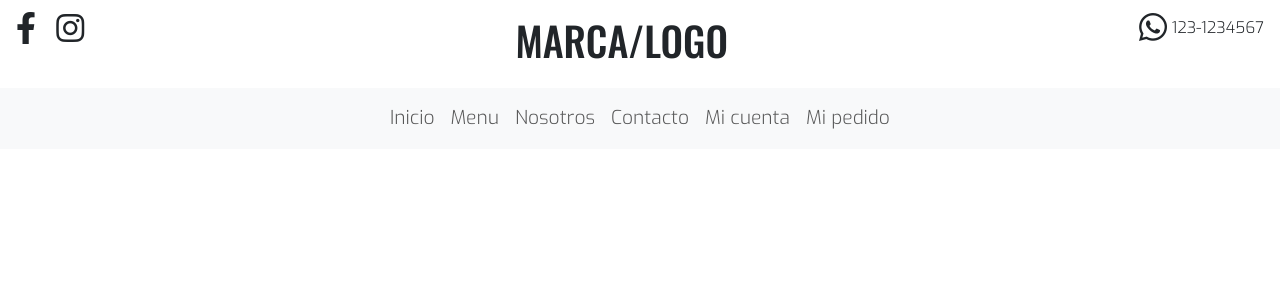
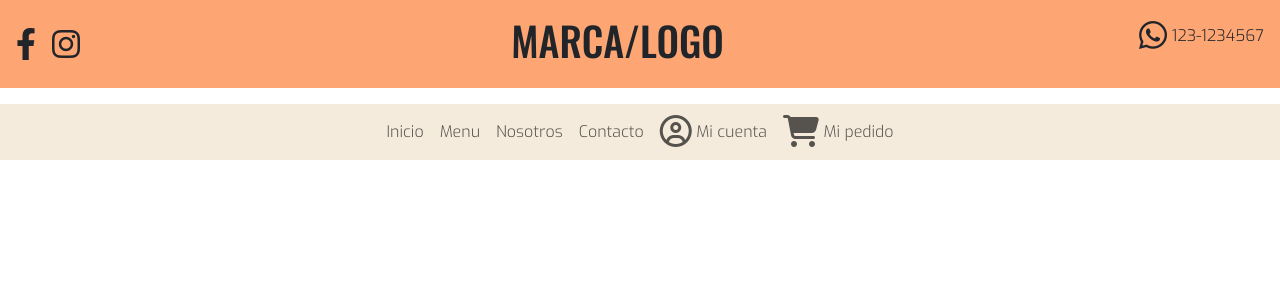
Before and after one commit to brunomry/frontendProyectoFinal_RollingCode, a React (Vite) app: page / in a window 1280 px wide. Shown: the top 300 px of the page. Built offline with nearby package versions, Linux system fonts and the light colour scheme.

Commit message:
se agregaron colores distintivos al header y navbar. Tambien se conifguró el navbar para que cuando sea un botón hamburguesa las opcione desplegadas aparezcan centradas

```diff
--- a/src/components/common/MenuNavegacion.jsx
+++ b/src/components/common/MenuNavegacion.jsx
@@ -4,33 +4,41 @@ import { Button, Container, Nav, Navbar } from "react-bootstrap";
 const MenuNavegacion = () => {
   return (
     <>
-      <header className="p-3 d-none d-md-block d-md-flex d-lg-flex d-xl-flex d-xxl-flex justify-content-between">
+      <header className="p-3 d-none d-md-block d-md-flex d-lg-flex d-xl-flex d-xxl-flex justify-content-between align-items-center">
         <div>
-          <i className="fa-brands fa-facebook-f fa-2xl me-3"> </i>{" "}
-          <i className="fa-brands fa-instagram fa-2xl me-3"></i>{" "}
-          <i class="fa-brands fa-x-twitter fa-2xl"></i>
+          <i className="fa-brands fa-facebook-f fa-2xl me-3"> </i>
+          <i className="fa-brands fa-instagram fa-2xl me-3"></i>
+          <i className="fa-brands fa-x-twitter fa-2xl"></i>
         </div>
         <div>
           <h1>MARCA/LOGO</h1>
         </div>
         <div>
           <p>
-            {" "}
-            <i class="fa-brands fa-whatsapp fa-2xl"></i> 123-1234567
+            <i className="fa-brands fa-whatsapp fa-2xl"></i> 123-1234567
           </p>
         </div>
       </header>
-      <Navbar expand="lg" className="bg-body-tertiary navLinks">
+        <Navbar expand="lg"  className="navLinks navbarBackground mt-3">
           <Container>
+            <Navbar.Brand href="#home" className="d-block d-md-none">
+              MARCA/LOGO
+            </Navbar.Brand>
             <Navbar.Toggle aria-controls="basic-navbar-nav" />
             <Navbar.Collapse id="basic-navbar-nav">
-            <Nav className="mx-auto">
+              <Nav className="mx-auto align-items-center">
                 <Nav.Link href="#">Inicio</Nav.Link>
                 <Nav.Link href="#">Menu</Nav.Link>
                 <Nav.Link href="#">Nosotros</Nav.Link>
                 <Nav.Link href="#">Contacto</Nav.Link>
-                <Nav.Link href="#">Mi cuenta</Nav.Link>
-                <Nav.Link href="#">Mi pedido</Nav.Link>
+                <Nav.Link href="#">
+                  {" "}
+                  <i className="fa-regular fa-circle-user fa-2xl"></i> Mi cuenta
+                </Nav.Link>
+                <Nav.Link href="#">
+                  {" "}
+                  <i className="fa-solid fa-cart-shopping fa-2xl"></i> Mi pedido
+                </Nav.Link>
               </Nav>
             </Navbar.Collapse>
           </Container>
--- a/src/styles/navbar.css
+++ b/src/styles/navbar.css
@@ -9,5 +9,10 @@ h1{
 
 .navLinks{
     font-family: "Exo", sans-serif;
-    font-size: 1.5vw;
 }
+header{
+    background-color: #fda674;
+}
+.navbarBackground{
+    background-color: #f5ebdc;
+}
```
Lines whose indentation alone changed are shown as unchanged.
